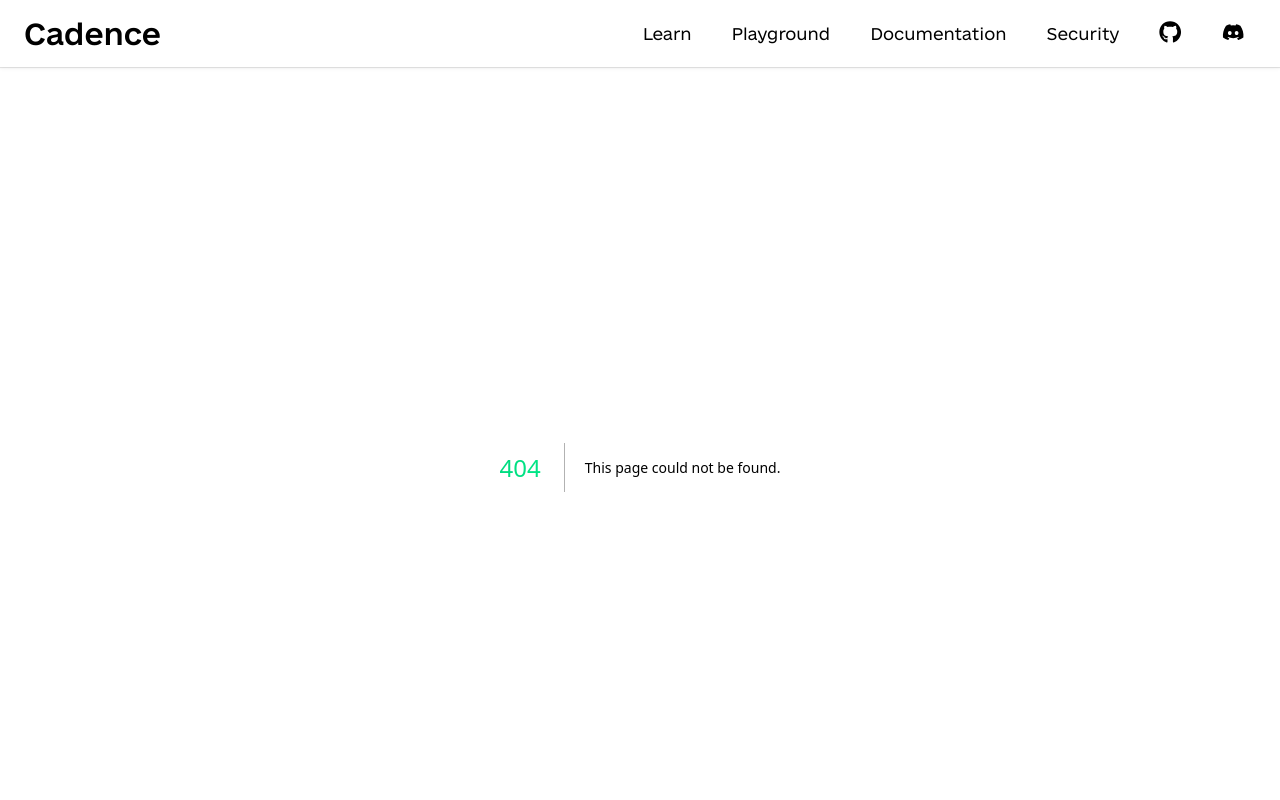
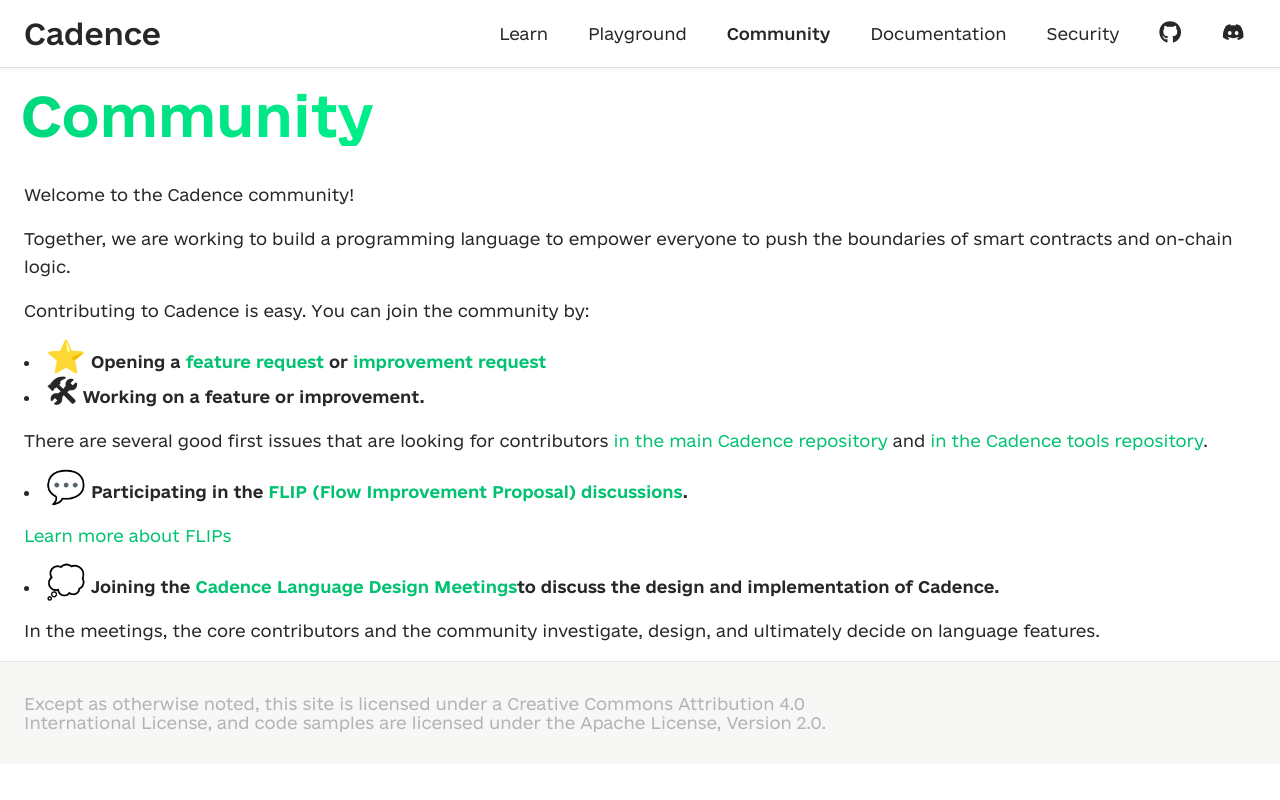
Before and after one commit to onflow/cadence-lang.org, a Next.js app: page /community in a window 1280 px wide. Before the commit this address had no page. Shown: the top 800 px of the page. Built offline with nearby package versions, Linux system fonts and the light colour scheme.

Commit message:
closes #4: add community page

```diff
--- a/components/navigation.js
+++ b/components/navigation.js
@@ -17,6 +17,10 @@
                 href="/learn"
             >Learn</Link>
             <a href="https://play.flow.com/">Playground</a>
+            <Link
+                className={pathname === '/community' ? 'active' : ''}
+                href="/community"
+            >Community</Link>
             <a href="https://developers.flow.com/cadence/language">Documentation</a>
             <a href="https://flow.com/flow-responsible-disclosure">Security</a>
             <a href="https://github.com/onflow/cadence" title="GitHub"><FaGithub/></a>
--- /dev/null
+++ b/pages/community.js
@@ -0,0 +1,58 @@
+
+import Head from 'next/head'
+
+export default function Community() {
+    return <>
+        <Head>
+            <title>Cadence: Community</title>
+        </Head>
+        <main>
+            <div className="content-wrapper">
+                <h1>Community</h1>
+                <p>Welcome to the Cadence community!</p>
+                <p>Together, we are working to build a programming language to empower everyone to push the boundaries of smart contracts and on-chain logic.</p>
+                <p>
+                    Contributing to Cadence is easy. You can join the community by:
+                </p>
+                <ul>
+                    <li>
+                        <strong>
+                            <span className='icon'>⭐</span> Opening a
+                            {" "}<a href="https://github.com/onflow/cadence/issues/new?assignees=turbolent&labels=Feature%2CFeedback&projects=&template=feature-request.yaml">feature request</a> or
+                            {" "}<a href="https://github.com/onflow/cadence/issues/new?assignees=turbolent&labels=Feature%2CFeedback&projects=&template=feature-request.yaml">improvement request</a>
+                        </strong>
+                    </li>
+                    <li>
+                        <strong>
+                            <span className='icon'>🛠</span> Working on a feature or improvement.
+                        </strong>
+                        <p>
+                            There are several good first issues that are looking for contributors
+                            {" "}<a href="https://github.com/onflow/cadence/issues?q=is%3Aissue+is%3Aopen+sort%3Aupdated-desc+label%3A%22Good+First+Issue%22">in the main Cadence repository</a> and
+                            {" "}<a href="https://github.com/onflow/cadence-tools/issues?q=is%3Aissue+is%3Aopen+sort%3Aupdated-desc+label%3A%22Good+First+Issue%22">in the Cadence tools repository</a>.
+                        </p>
+                    </li>
+                    <li>
+                        <strong>
+                            <span className='icon'>💬</span> Participating
+                            in the <a href="https://github.com/onflow/flips/pulls?q=is%3Apr+is%3Aopen+sort%3Aupdated-desc+label%3A%22flip%3A+cadence%22">FLIP (Flow Improvement Proposal) discussions</a>.
+                        </strong>
+                        <p>
+                            <a href="https://github.com/onflow/flips#flips-flow-improvement-proposals">Learn more about FLIPs</a>
+                        </p>
+                    </li>
+                    <li>
+                        <strong>
+                            <span className='icon'>💭</span> Joining
+                            the <a href="https://docs.google.com/document/d/1KMGdiZ7qX9aoyH2WEVGHjsvBTNPTN6my8LcNmSVivLQ/edit">Cadence Language Design Meetings</a>
+                            to discuss the design and implementation of Cadence.
+                        </strong>
+                        <p>
+                            In the meetings, the core contributors and the community investigate, design, and ultimately decide on language features.
+                        </p>
+                    </li>
+                </ul>
+            </div>
+        </main>
+    </>
+}
```
